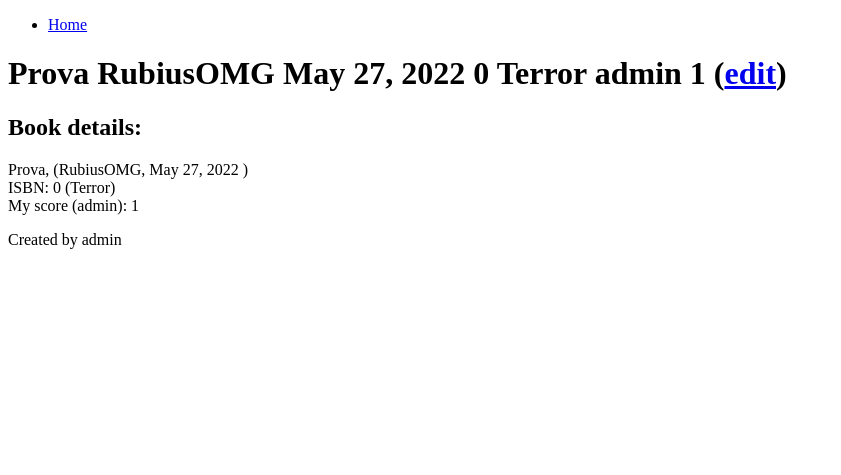
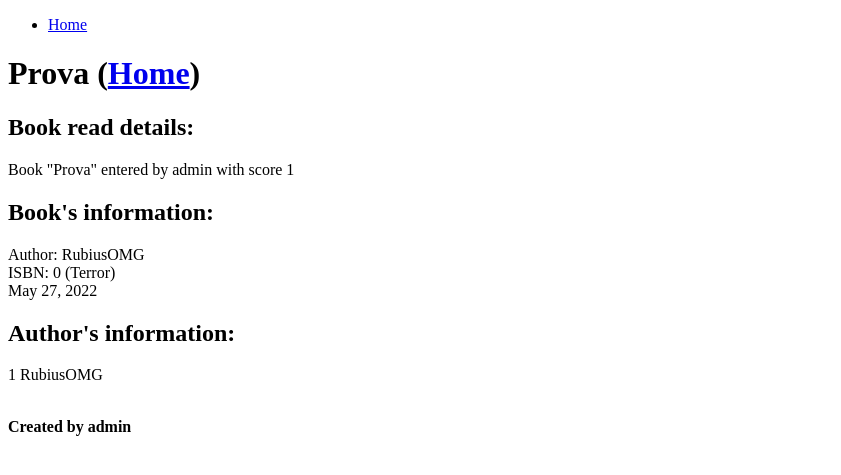
Before and after one commit to LembranT/ProjecteWeb_Practica2, a Django app: page /book/19 in a window 1280 px wide. Shown: the part 26-501 px from the top of the page, without its empty margins (0-841 px from the left). Run offline with Django 4.2, Linux system fonts and the light colour scheme; a user stored in the database is signed in; data comes from the database, SQL or seed files in the repository; some libraries are stand-ins or nearby versions.

Commit message:
ultim push: booksearch, urls, views, bookdetail, searchbook
/*
falta crear botó llistar tots llibres,
fer servir view de buscador sense passar parametre
*/

```diff
--- a/BoogeyBookAPP/templates/book_detail.html
+++ b/BoogeyBookAPP/templates/book_detail.html
@@ -4,25 +4,39 @@
 <span vocab="https://schema.org/" typeof="Book">
     <h1>
         <span property="name">{{ bookread.name }}</span>
-            <span property="author">{{ bookread.author.name }}</span>
-            <span property="release_date">{{ bookread.release_date }}</span>
-            <span property="ISBN">{{ bookread.ISBN }}</span>
-            <span property="genre">{{ bookread.genre.name }}</span>
-            <span property="user">{{ bookread.user }}</span>
-            <span property="score">{{ bookread.score }}</span>
         {% if user == bookread.user %}
-                (<a href="{% url 'boogeybookapp:book_detail' bookread.id %}">edit</a>)
+            (<a href="/home/">Home</a>)
         {% endif %}
     </h1>
 
-        <h2>Book details:</h2>
+    <h2>Book read details:</h2>
     <p>
-            {{ bookread.name }}, ({{ bookread.author.name }}, {{bookread.release_date}} ) <br/>
-            ISBN: {{ bookread.ISBN}} ({{ bookread.genre.name }}) <br/>
-            My score ({{ bookread.user }}): {{ bookread.score }}
+        Book "<span property="book">{{ bookread.name }}</span>" entered by
+        <span property="user">{{ bookread.user }}</span> with score
+        <span property="score">{{ bookread.score }}</span>
+    </p>
+
+    <h2>Book's information:</h2>
+    <span rel="Book">
+         <p typeof="Book">
+             Author: <span property="name">{{ bookread.author.name }}</span><br/>
+             ISBN: <span property="ISBN">{{ bookread.ISBN }}</span>
+             <span property="genre">({{ bookread.genre.name }})</span><br/>
+             <span property="release_date">{{ bookread.release_date }}</span><br/>
          </p>
     </span>
+    <h2>Author's information:</h2>
+                <span rel="Author">
+                     <p typeof="Author_details">
+                        <span property="author_id">{{ bookread.author.author_id }}</span>
+                        <span property="name">{{ bookread.author.name }}</span><br/>
+                     </p>
+                </span>
+
+    </span>
+
 {% endblock %}
 {% block footer %}
-Created by {{ bookread.user }}
+<br/>
+<b>Created by {{ bookread.user }}</b>
 {% endblock %}
--- a/BoogeyBookAPP/urls.py
+++ b/BoogeyBookAPP/urls.py
@@ -26,4 +26,5 @@
     path('delete_book/', views.delete_book),
     path('update_book/', views.update_book),
     path('view_my_reviews/', views.my_reviews),
+    path('search_book/', views.search_book, name=''),
 ]
```
Also changed, not shown: BoogeyBookAPP/templates/booksearch.html (added, +19 -0 lines), BoogeyBookAPP/templates/search_book.html (+0 -17 lines), BoogeyBookAPP/views.py (+7 -0 lines). Lines whose indentation alone changed are shown as unchanged.
